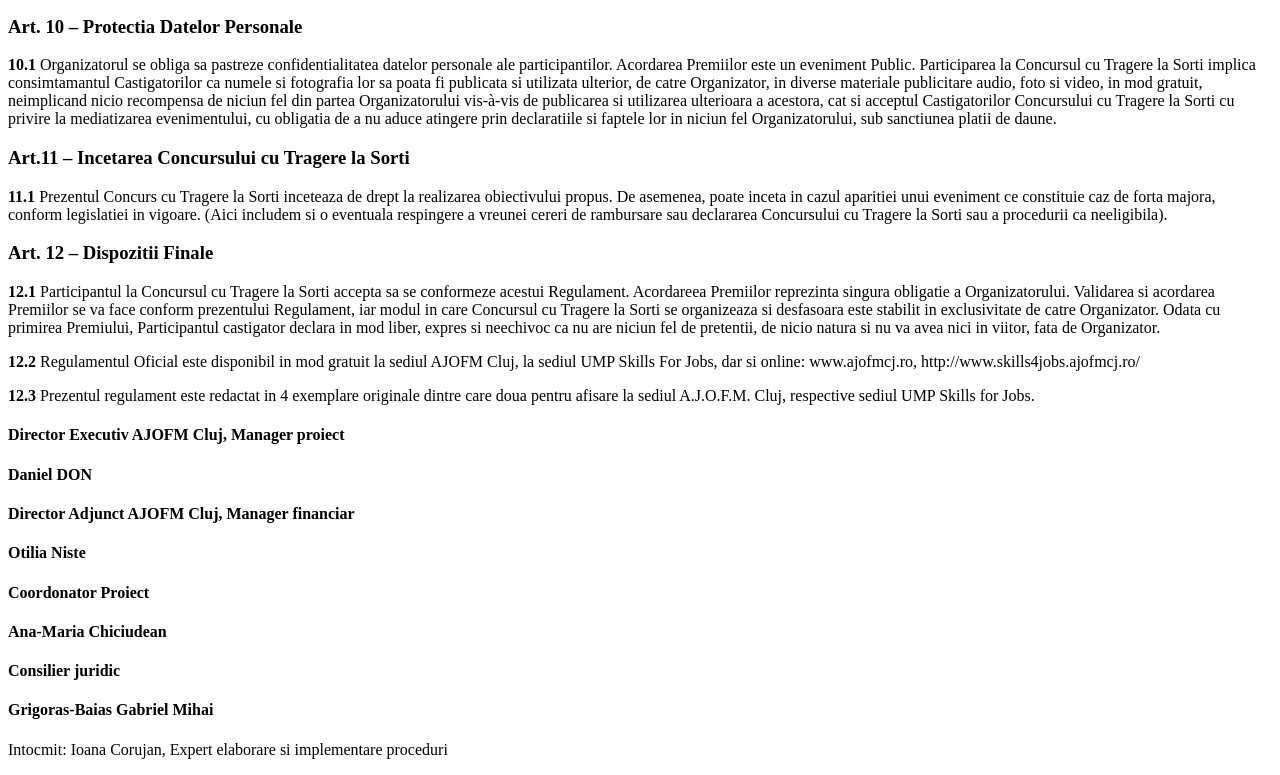
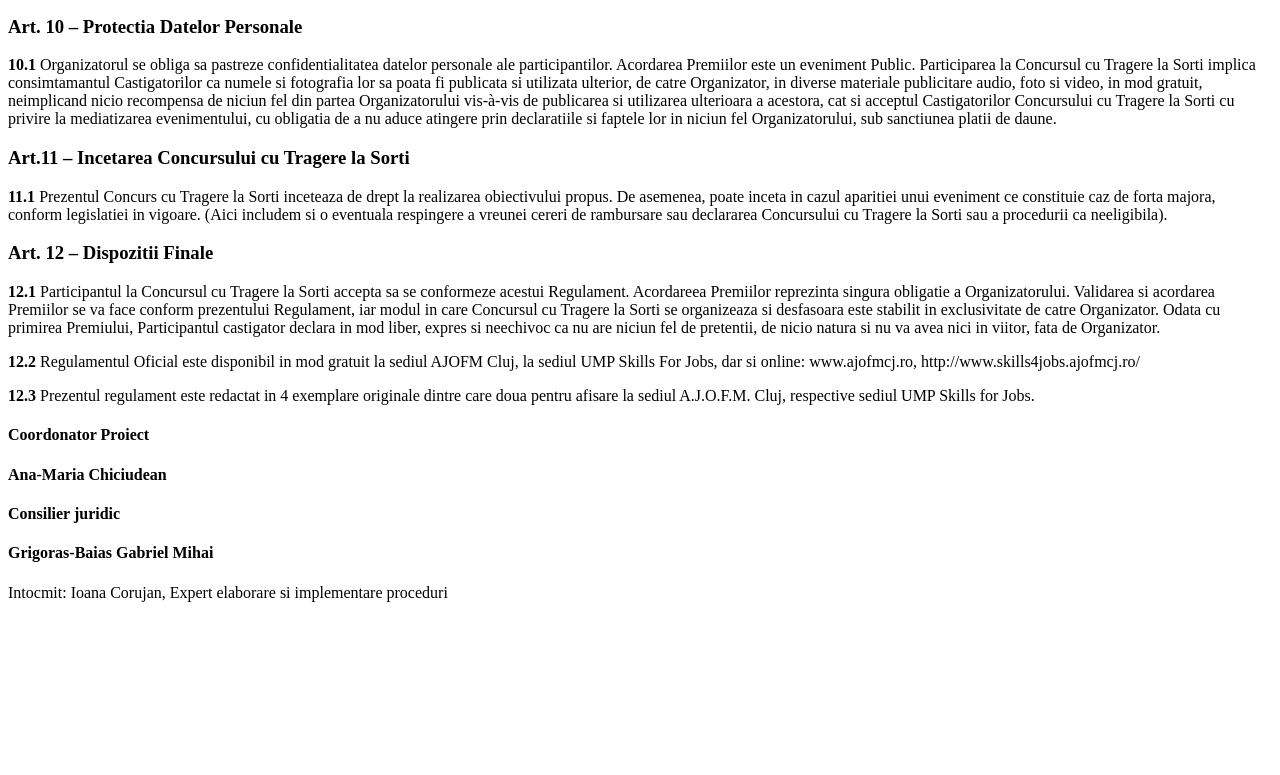
Before and after one commit to btimea/skills-job, a website: page app/regulament/regulament.html in a window 1280 px wide. Shown: the part 2412-3187 px from the top of the page. After the commit the page ends 3030 px from the top, so only its background shows below. Drawn offline with Linux system fonts and the light colour scheme.

Commit message:
fara directori'

```diff
--- a/app/regulament/regulament.html
+++ b/app/regulament/regulament.html
@@ -110,14 +110,6 @@
 			</p>
 			<p><b>12.3</b> Prezentul regulament este redactat in 4 exemplare originale dintre care doua pentru afisare la sediul A.J.O.F.M. Cluj, respective sediul UMP Skills for Jobs.
 			</p>
-			<div class="text-center m-md m-t-md">
-				<h4>Director Executiv AJOFM Cluj, Manager proiect</h4>
-				<h4>Daniel DON </h4>
-			</div>
-			<div class="text-center m-md">
-				<h4>Director Adjunct AJOFM Cluj, Manager financiar</h4>
-				<h4>Otilia Niste</h4>
-			</div>
 			<div class="pull-left m-md">
 				<h4>Coordonator Proiect</h4>
 				<h4>Ana-Maria Chiciudean</h4>
```
